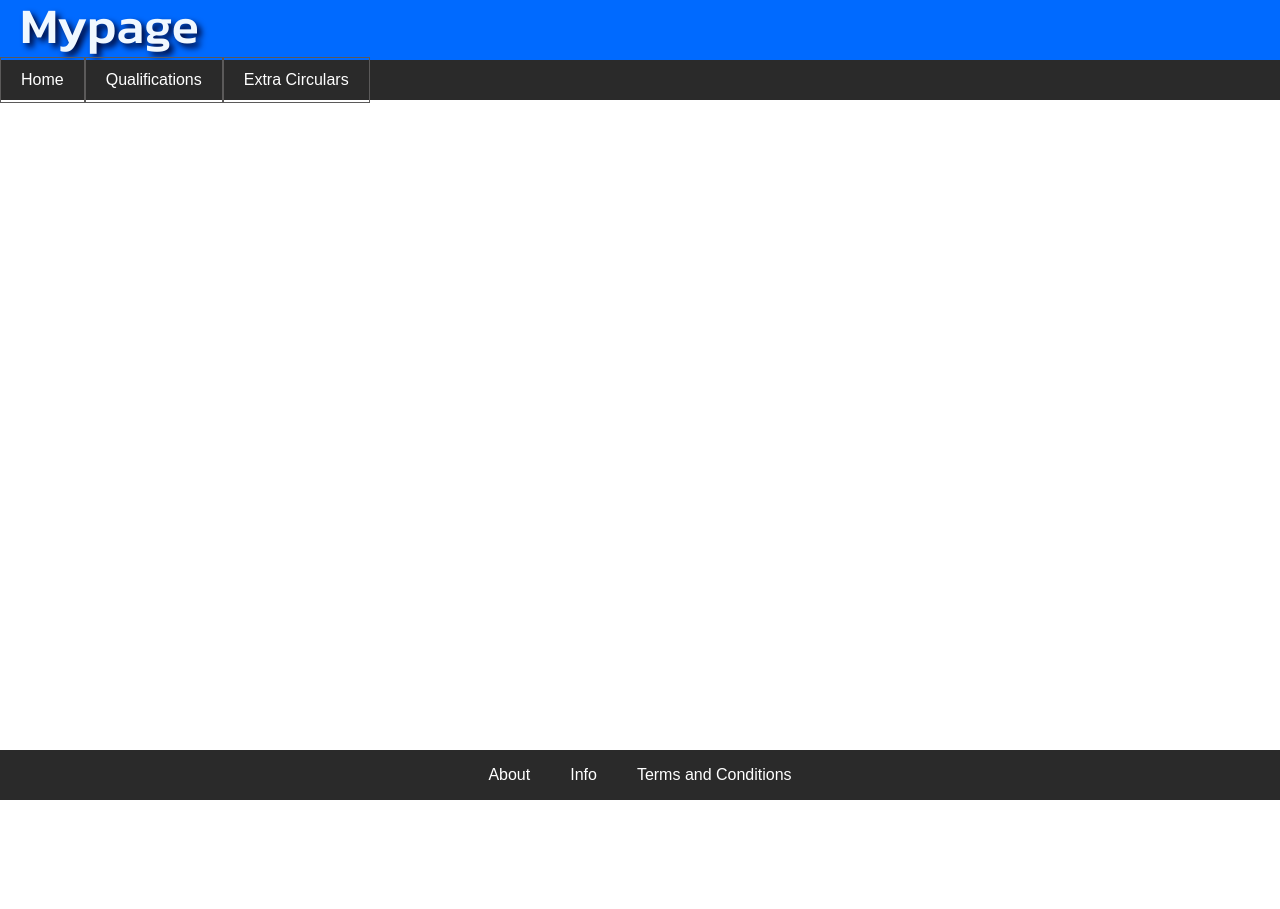
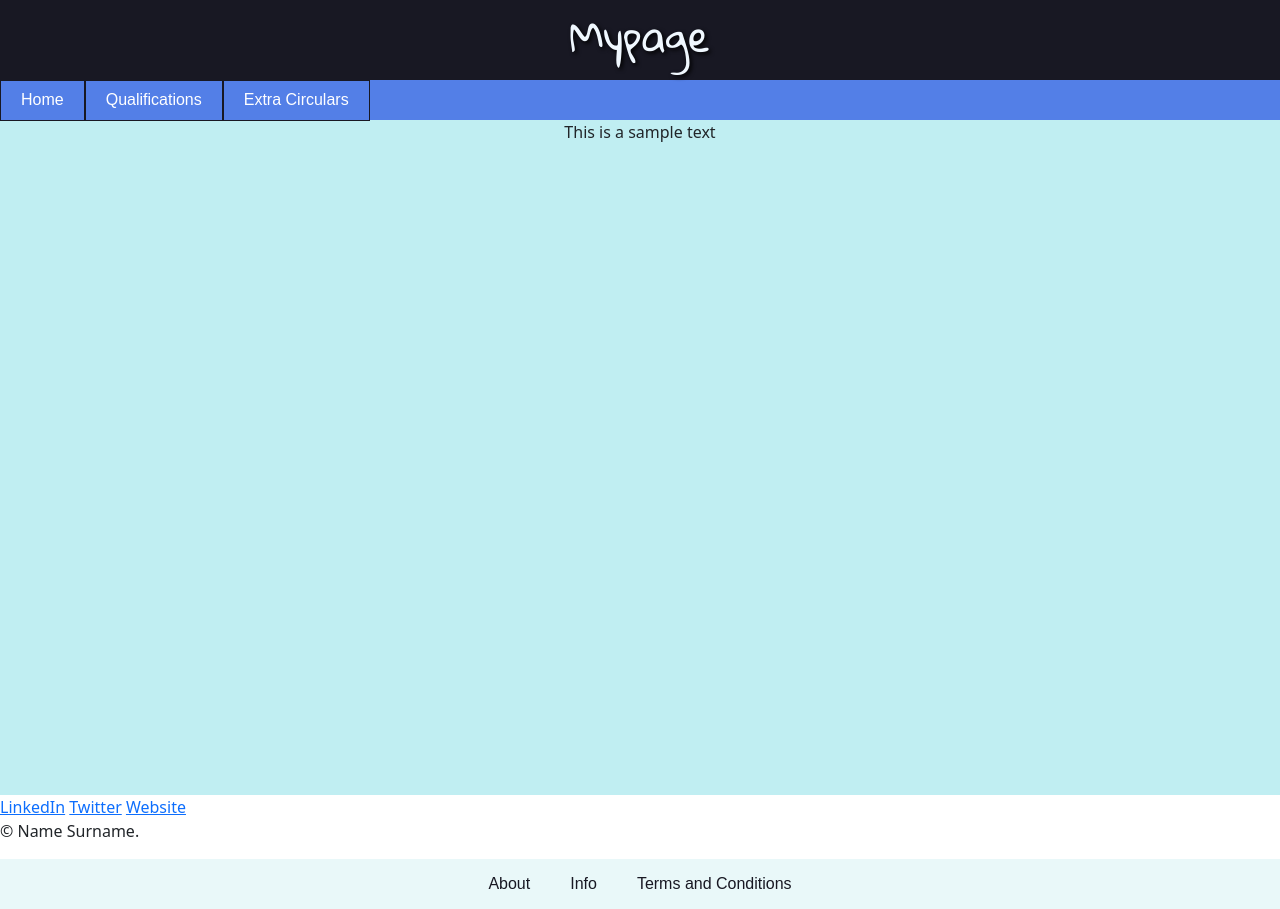
Before and after one commit to SKurnella/Mypage, a plain HTML site: page index.html in a window 1280 px wide. Before the commit the page ends 800 px from the top, so only its background shows below. Drawn offline with nearby package versions, Linux system fonts and the light colour scheme; files that its build step writes are made by us from their sources; files whose address does not match are found by name; a web font is replaced by a local one.

Commit message:
Update Mypage.css

```diff
--- a/Mypage.css
+++ b/Mypage.css
@@ -1,18 +1,10 @@
-
-#image {
-  top : 100px;
-  background-size: cover;
-  height: 100%;
-  background-repeat: no-repeat;
-  background-position: center;
-}
-
 
 
 #title {
-  font-family: 'Kanit', sans-serif;
+  font-family: 'Gloria Hallelujah', cursive;
   text-shadow: 2px 2px 4px #000000;
-  font-size: 50px;
+  font-size: 40px;
+  text-align: center;
   color: aliceblue;
   width: 100%;
   font-weight: 100;
@@ -26,15 +18,17 @@
 
 .taskbar {
   position: fixed;
+  padding: 1px 1px;
   top: 0;
   left: 0;
   width: 100%;
-  height: 60px;
-  background-color: rgb(0, 106, 255);
+  height: 80px;
+  background-color: #181823;
   color: #fff;
   display: flex;
   justify-content: center;
   align-items: center;
+  position: sticky;
 }
 
 .taskbar a {
@@ -45,7 +39,7 @@
 .Footer {
   bottom: 0;
   left: 0;
-  background-color: #2a2a2a;
+  background-color: #E9F8F9;
   display: flex;
   justify-content: center;
   align-items: center;
@@ -53,53 +47,74 @@
   height : 50px;
   position: fixed;
   color: aliceblue;
+  position: static;
 }
 
 .Footer a {
   text-decoration: None;
-  color: #fff;
+  color: #181823;
   padding: 10px 20px;
   font-family: 'Garelina', sans-serif;
 }
 
 .Footer a:hover {
-  color: rgb(82, 139, 189);
+  color: #537FE7;
 }
 
 .Head {
   position: fixed;
-  top: 60px;
+  top: 80px;
   left: 0;
   width: 100%;
   height: 40px;
-  background-color: #2a2a2a;
+  background-color: #537FE7;
   color: #fff;
   display: flex;
   justify-content: left;
   align-items: center;
+  position: static;
 }
 
 .Head a {
   text-decoration: none;
-  padding: 10px 20px;
+  padding: 7.5px 20px;
   color: #fff;
   font-family: 'Notom Sans', sans-serif;
-  font-weight: 10;
-  border: .5px solid rgb(91, 90, 90);
+  font-weight: 50;
+  border: .5px solid #181823;
   border-radius: 0px;
   cursor: pointer;
 }
 
 .Head a:hover {
-  color: rgb(82, 139, 189);
+  color: #181823;
   border: .5px solid rgb(0, 0, 0);
   box-shadow: inset 0 0 10px -5px rgba(0, 0, 0, 0.5)
 }
 
-  #image {
-    background-color: #d610ae;
-    top: 100px;
-    left: 0;
-    width: 100%;
-    margin: 0;
-  }
+.main_page {
+  top: 120px;
+  background-color: #C0EEF2;
+  height: 675px;
+  background-repeat: no-repeat;
+  position: static;
+  margin-left: 0;
+  left: 0;
+  text-align: center;
+  justify-content: center;
+  align-items: center;
+}
+
+.main_page img {
+  align-items: center;
+  height: 50px;
+}
+
+.panel {
+  top: 250px;
+  left: 0;
+  width: 100%;
+  border-radius: 5px;
+  background-color: #C0EEF2;
+  position: static;
+}
```
